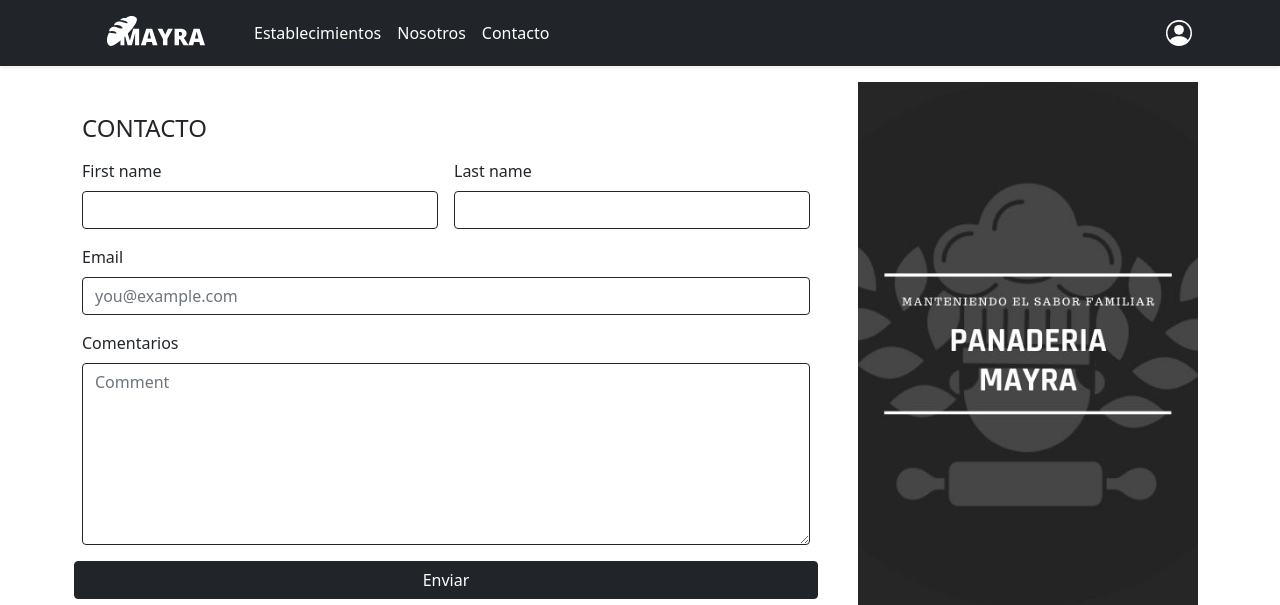
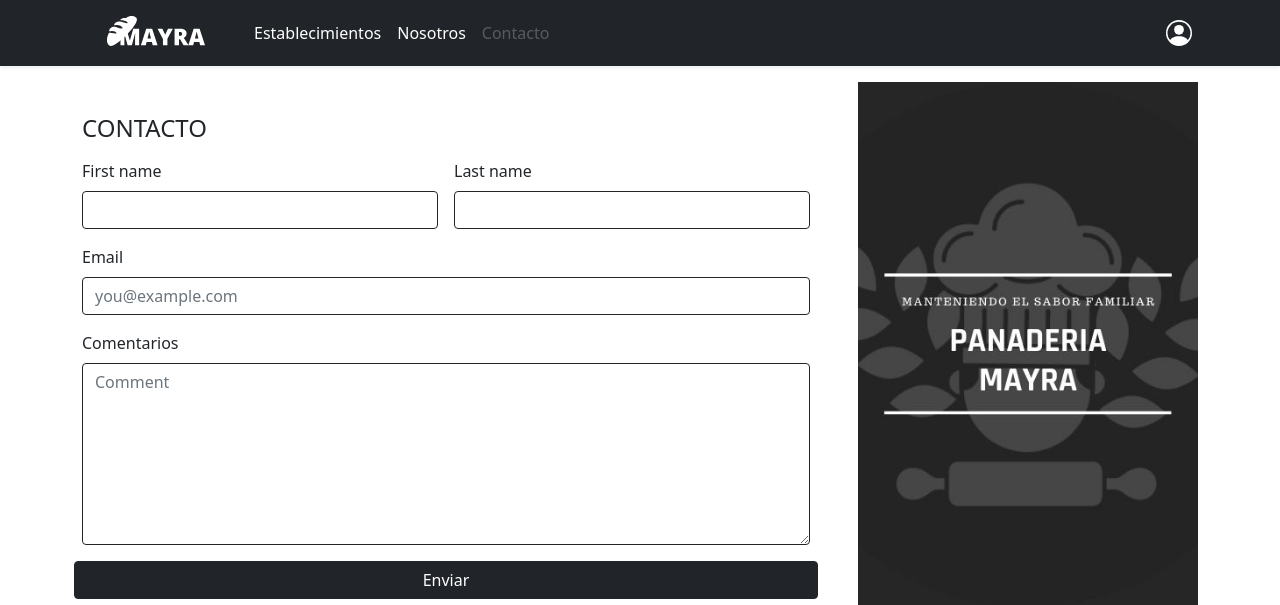
Before and after one commit to Jos3-Lu1s/Mayra_WEB, a PHP site: the page made by contacto.php in a window 1280 px wide. Shown: the top 605 px of the page. Run offline with PHP 8.4, Linux system fonts and the light colour scheme.

Commit message:
Disable contacto

```diff
--- a/header.php
+++ b/header.php
@@ -72,7 +72,7 @@
 					<!-- <li><a href="index.php" class="nav-link px-2 text-white">Inicio</a></li> -->
 					<li class="nav-item"><a href="establecimientos.php" class="nav-link active" aria-current="page">Establecimientos</a></li>
 					<li class="nav-item"><a href="nosotros.php" class="nav-link active" aria-current="page">Nosotros</a></li>
-					<li class="nav-item"><a href="contacto.php" class="nav-link active" aria-current="page">Contacto</a></li>
+					<li class="nav-item"><a href="contacto.php" class="<?php if(isset($_SESSION['Usuario'])||isset($_SESSION['Usuario_general'])){echo "nav-link active";}else{echo "nav-link disabled";} ?>" aria-current="page">Contacto</a></li>
 					<?php
 						if(isset($_SESSION['Usuario'])){?>
 							<li class="nav-item"><a href="administrador.php" class="nav-link active" aria-current="page">CRUD</a></li>
```
